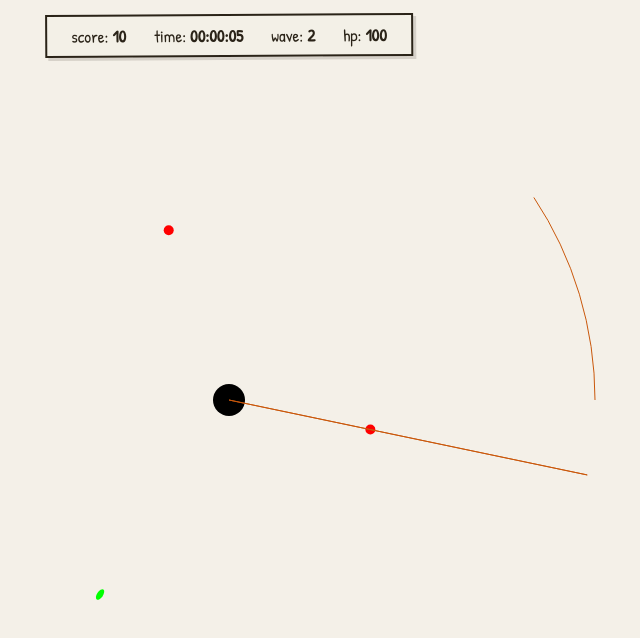
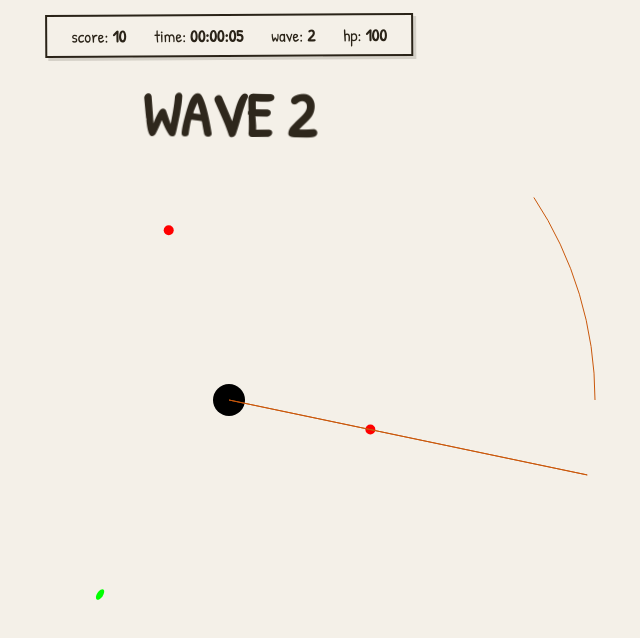
Before and after one commit to zcBruAll/swarmaggedon, a React (Vite) app in the folder frontend/: page /game in a window 1280 px wide. Shown: the top 638 px of the page, without its empty margins (411-1051 px from the left). Built offline with nearby package versions, Linux system fonts and the light colour scheme; no server answers.

Commit message:
Adds wave info

```diff
--- a/frontend/src/assets/style/pages/Game.css
+++ b/frontend/src/assets/style/pages/Game.css
@@ -83,6 +83,7 @@
   color: #f4f0e8;
   transform: scale(1.05) rotate(0deg);
 }
+
 .overlay.game-over {
   background-color: rgba(140, 20, 12, 0.88);
   backdrop-filter: blur(5px);
@@ -116,12 +117,64 @@
 }
 
 @keyframes bloodFlood {
-  0%   { opacity: 0; }
-  100% { opacity: 0.9; }
+  0% {
+    opacity: 0;
+  }
+
+  100% {
+    opacity: 0.9;
+  }
 }
 
 @keyframes titleCrash {
-  0%   { opacity: 0; transform: scale(1.3) rotate(-2deg); }
-  60%  { opacity: 1; transform: scale(0.96) rotate(0.5deg); }
-  100% { opacity: 1; transform: scale(1) rotate(-0.3deg); }
+  0% {
+    opacity: 0;
+    transform: scale(1.3) rotate(-2deg);
+  }
+
+  60% {
+    opacity: 1;
+    transform: scale(0.96) rotate(0.5deg);
+  }
+
+  100% {
+    opacity: 1;
+    transform: scale(1) rotate(-0.3deg);
+  }
 }
+
+.wave-info {
+  width: 75%;
+  margin: 5% auto;
+  text-align: center;
+  display: flex;
+  flex-direction: column;
+  animation: titleCrash 0.5s cubic-bezier(0.22, 1, 0.36, 1) 0.15s both;
+}
+
+@keyframes titleCrashReverse {
+  0% {
+    opacity: 1;
+    transform: scale(1) rotate(-0.3deg);
+  }
+
+  100% {
+    opacity: 0;
+    transform: scale(1.2) rotate(2deg);
+  }
+}
+
+.wave-info.exit {
+  animation: titleCrashReverse 0.5s cubic-bezier(0.22, 1, 0.36, 1) forwards;
+}
+
+.wave-title {
+  font-size: 64px;
+  font-weight: 700;
+}
+
+.wave-subtitle {
+  font-size: 32px;
+  font-weight: 500;
+  text-transform: capitalize;
+}
--- a/frontend/src/game/engine.js
+++ b/frontend/src/game/engine.js
@@ -33,8 +33,11 @@ export function createEngine(canvas, onHUDUpdate) {
     // Time before next wave
     const WAVE_INTERVAL = 20;
 
-    const hudState = {
-        waveAnnouncement: null, // { text, timer } - shown on wave start
+    const WAVE_MSG_TIMER = 2;
+    let waveState = {
+        waveTitle: "",
+        waveSubtitle: "",
+        duration: 0,
     };
 
     function init() {
@@ -45,6 +48,11 @@ export function createEngine(canvas, onHUDUpdate) {
         enemies = spawnWave(wave, player, canvas.width, canvas.height);
         waveTimer = WAVE_INTERVAL;
         state = GAME_STATE.RUNNING;
+        waveState = {
+            waveTitle: "WAVE 1",
+            waveSubtitle: "WEAPON: " + player.weapon.type,
+            duration: WAVE_MSG_TIMER,
+        }
     }
 
     function loop(ts) {
@@ -79,15 +87,23 @@ export function createEngine(canvas, onHUDUpdate) {
         EnemiesAttackPlayer();
 
         // Wave progression
+        if (waveState.duration > 0)
+            waveState.duration -= Math.min(dt, waveState.duration);
+
         waveTimer -= dt;
         if (waveTimer <= 0 || enemies?.length === 0) {
             wave += 1;
             waveTimer = WAVE_INTERVAL;
             enemies.push(...spawnWave(wave, player, canvas.width, canvas.height));
+            waveState = {
+                waveTitle: "WAVE " + wave,
+                waveSubtitle: "",
+                duration: WAVE_MSG_TIMER,
+            }
         }
 
         // Check game over
-        if (!player.hp > 0) {
+        if (player.hp <= 0) {
             state = GAME_STATE.GAME_OVER;
         }
 
@@ -97,6 +113,7 @@ export function createEngine(canvas, onHUDUpdate) {
             wave,
             hp: player.hp,
             gameState: state,
+            waveState
         });
     }
 
--- a/frontend/src/pages/Game.jsx
+++ b/frontend/src/pages/Game.jsx
@@ -10,6 +10,11 @@ const DEFAULT_HUD = {
   wave: 1,
   hp: 100,
   gameState: GAME_STATE.RUNNING,
+  waveState: {
+    waveTitle: "",
+    waveSubtitle: "",
+    duration: 0,
+  }
 };
 
 function Game() {
@@ -122,6 +127,12 @@ function Game() {
           <span>hp: <strong>{hudRawRef.current.hp}</strong></span>
         </div>
       }
+      {hudRawRef.current.gameState === GAME_STATE.RUNNING && hudRawRef.current.waveState && hudRawRef.current.waveState.duration > 0 &&
+        <div className={`wave-info ${hudRawRef.current.waveState.duration < 0.5 ? 'exit' : ''}`}>
+          <span className='wave-title'>{hudRawRef.current.waveState.waveTitle}</span>
+          <span className='wave-subtitle'>{hudRawRef.current.waveState.waveSubtitle}</span>
+        </div>
+      }
       <canvas ref={canvasRef} className="game-canvas"></canvas>
     </div>
   );
```
